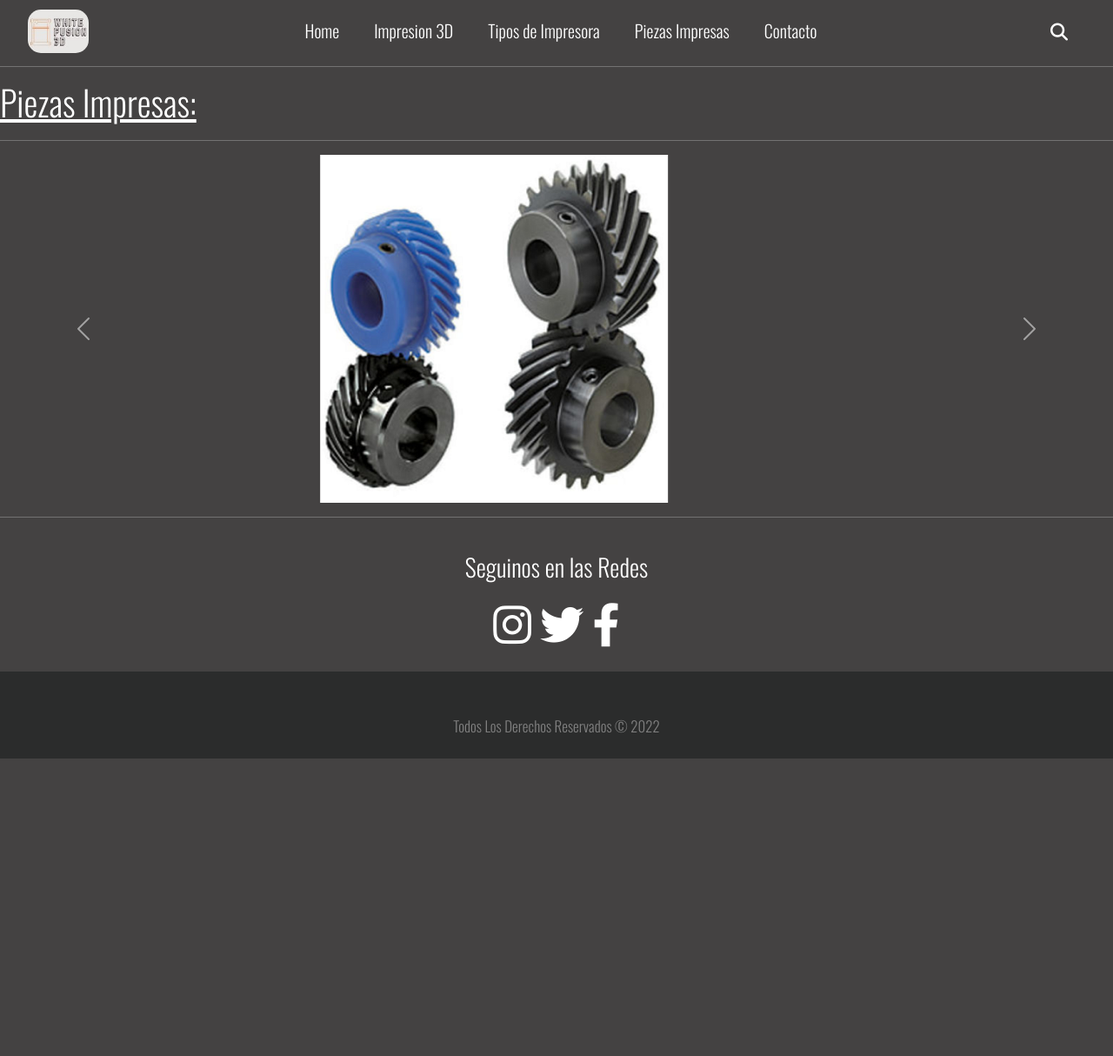
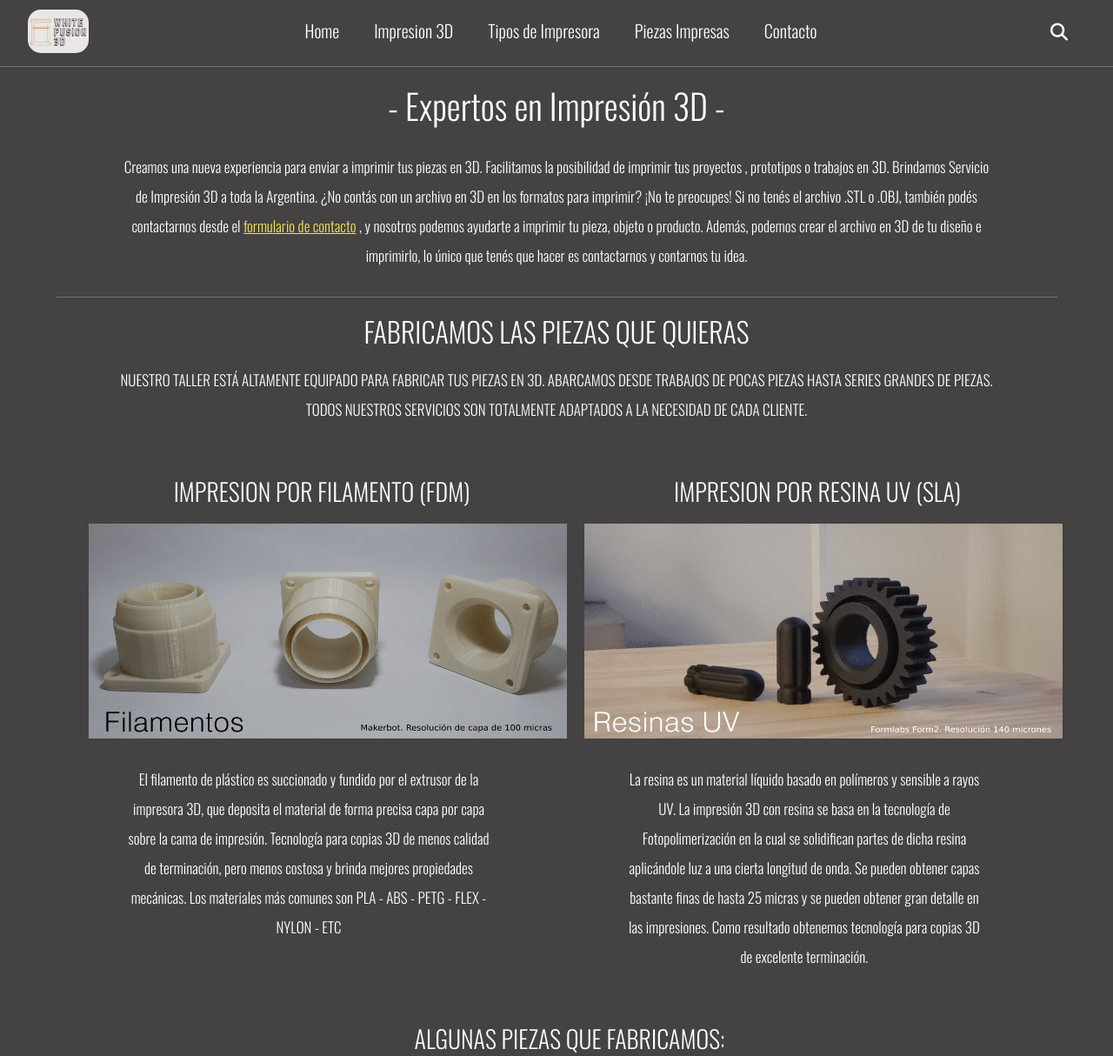
Before and after one commit to javierpeluso10/proyectofinalconsass, a plain HTML site: page pages/piezas.html in a window 1280 px wide. Shown: the top 1214 px of the page at 87% size. Before the commit the page ends 872 px from the top, so only its background shows below. Drawn offline with nearby package versions, Linux system fonts and the light colour scheme.

Commit message:
actualizacion piezas y form

```diff
--- a/pages/piezas.html
+++ b/pages/piezas.html
@@ -5,7 +5,7 @@
     <meta http-equiv="X-UA-Compatible" content="IE=edge">
     <meta name="viewport" content="width=device-width, initial-scale=1.0">
     <!--SEO-->
-    <meta name="description" content="Conoce los dintintos tipos de piezas que podes lograr utilizando los distintos tipos de impresoras 3d ">
+    <meta name="description" content="Expertos en Impresion 3D, conoce nuestros trabajos y consulta por el tuyo">
     <meta name="keywords" content="PIEZA3D, IMPRESION3D, POSTPROCESADO3D, FIGURAS3D">
     <!--Link icono pestaña navegador-->
     <link rel="icon" href="/img/logo-ico.ico">
@@ -45,9 +45,30 @@
     <!--Fin del Nav-->
     <!--Comienzo Piezas Impresas-->
     <div>
-        <h1 class="piezasImpresas">Piezas Impresas:</h1>
+        <h1 class="piezasImpresas">- Expertos en Impresión 3D -</h1>
+        <p class="parrafoPiezas">Creamos una nueva experiencia para enviar a imprimir tus piezas en 3D. Facilitamos la posibilidad de imprimir tus proyectos , prototipos o trabajos en 3D. Brindamos Servicio de Impresión 3D a toda la Argentina.
+        ¿No contás con un archivo en 3D en los formatos para imprimir? ¡No te preocupes! Si no tenés el archivo .STL o .OBJ, también podés contactarnos desde el <a href="../pages/contacto.html" class="linkForm">formulario de contacto</a> , y nosotros podemos ayudarte a imprimir tu pieza, objeto o producto. Además, podemos crear el archivo en 3D de tu diseño e imprimirlo, lo único que tenés que hacer es contactarnos y contarnos tu idea. </p>
     </div>
-    <hr>
+    <hr style="width: 90%; margin:20px auto;">
+    <div>
+        <h2 class="piezasImpresas">FABRICAMOS LAS PIEZAS QUE QUIERAS</h2>
+        <p class="parrafoPiezas">NUESTRO TALLER ESTÁ ALTAMENTE EQUIPADO PARA FABRICAR TUS PIEZAS EN 3D. ABARCAMOS DESDE TRABAJOS DE POCAS PIEZAS HASTA SERIES GRANDES DE PIEZAS. TODOS NUESTROS SERVICIOS SON TOTALMENTE ADAPTADOS A LA NECESIDAD DE CADA CLIENTE.</p>
+    </div>
+    <div class="container">
+        <div class="row ">
+            <div class="col col-lg-6 col-sm-6 col-12">
+            <h3 class="tituloPiezas">IMPRESION POR FILAMENTO (FDM)</h3>
+            <img src="../img/piezasimpresas/filamento.png" alt="filamento" title="impresion Filamento" class="piezaFilamento">
+            <p class="parrafoPiezas">El filamento de plástico es succionado y fundido por el extrusor de la impresora 3D, que deposita el material de forma precisa capa por capa sobre la cama de impresión. Tecnología para copias 3D de menos calidad de terminación, pero menos costosa y brinda mejores propiedades mecánicas. Los materiales más comunes son PLA - ABS - PETG - FLEX - NYLON - ETC</p>
+            </div>
+            <div class="col col-lg-6 col-sm-6 col-12">
+                <h3 class="tituloPiezas">IMPRESION POR RESINA UV (SLA)</h3>
+                <img src="../img/piezasimpresas/resina.png" alt="resina-uv" title="impresion resina uv" class="piezaFilamento">
+                <p class="parrafoPiezas">La resina es un material líquido basado en polímeros y sensible a rayos UV. La impresión 3D con resina se basa en la tecnología de Fotopolimerización en la cual se solidifican partes de dicha resina aplicándole luz a una cierta longitud de onda. Se pueden obtener capas bastante finas de hasta 25 micras y se pueden obtener gran detalle en las impresiones. Como resultado obtenemos tecnología para copias 3D de excelente terminación.</p>
+                </div>
+        </div>
+    </div>
+    <h3 class="tituloPiezas">ALGUNAS PIEZAS QUE FABRICAMOS:</h3>
     <div id="carouselExampleControls" class="carousel slide" data-bs-ride="carousel">
         <div class="carousel-inner">
         <div class="carousel-item active">
@@ -87,6 +108,9 @@
         <span class="visually-hidden">Next</span>
         </button>
     </div>
+    <h3 class="tituloPiezas">MATERIALIZÁ TODOS TUS PROYECTOS</h3>
+    <p class="parrafoPiezas">Queremos ser un aliado en tus proyectos. Queremos ayudarte a trabajar tus ideas. Sabemos de la importancia que tiene la posibilidad de modelar tus prototipos, por eso ofrecemos todos nuestros conocimientos en Diseño 3D e Impresión 3D.
+        Buscamos que tu experiencia sea positiva al 100%.</p>
     <!--Fin Seccion Piezas Impresas-->
     <hr>
         <!--Footer-->
@@ -105,6 +129,5 @@
 <script src="../script/main.js"></script>
 <script src="https://cdn.jsdelivr.net/npm/@popperjs/core@2.11.5/dist/umd/popper.min.js" integrity="sha384-Xe+8cL9oJa6tN/veChSP7q+mnSPaj5Bcu9mPX5F5xIGE0DVittaqT5lorf0EI7Vk" crossorigin="anonymous"></script>
 <script src="https://cdn.jsdelivr.net/npm/bootstrap@5.2.0-beta1/dist/js/bootstrap.min.js" integrity="sha384-kjU+l4N0Yf4ZOJErLsIcvOU2qSb74wXpOhqTvwVx3OElZRweTnQ6d31fXEoRD1Jy" crossorigin="anonymous"></script>
-
 </body>
 </html>
--- a/scss/_form.scss
+++ b/scss/_form.scss
@@ -10,3 +10,9 @@
     margin: auto;
     width: 900px;
 }
+
+.contacto{
+    text-align: center;
+    margin-bottom: 40px;
+    text-decoration: none;
+}
--- a/scss/_piezas.scss
+++ b/scss/_piezas.scss
@@ -1,3 +1,40 @@
 .cardPosition{
     padding: 22px;
 }
+
+.piezasImpresas{
+    text-align: center;
+    text-decoration: none;
+    margin-top: 20px;
+}
+.parrafoPiezas{
+    padding: 10px;
+    text-align: center;
+    width: 80%;
+    margin: auto;
+    line-height: 2;
+}
+
+.linkForm{
+    text-decoration: underline;
+    color: #f1e153;
+}
+
+.linkForm:hover{
+    color: #c07e04;
+}
+
+.piezaFilamento{
+    width: 590px;
+    height: 287px;
+    padding: 20px;
+}
+
+.tituloPiezas{
+    margin: 50px 0px 0px 30px;
+    text-align: center;
+}
+
+.carousel{
+    margin-top: 30px;
+}
```
Also changed, not shown: pages/contacto.html (+2 -1 lines), css/estilos.css, img/piezasimpresas/filamento.png (added), img/piezasimpresas/resina.png (added), 1 other file.
